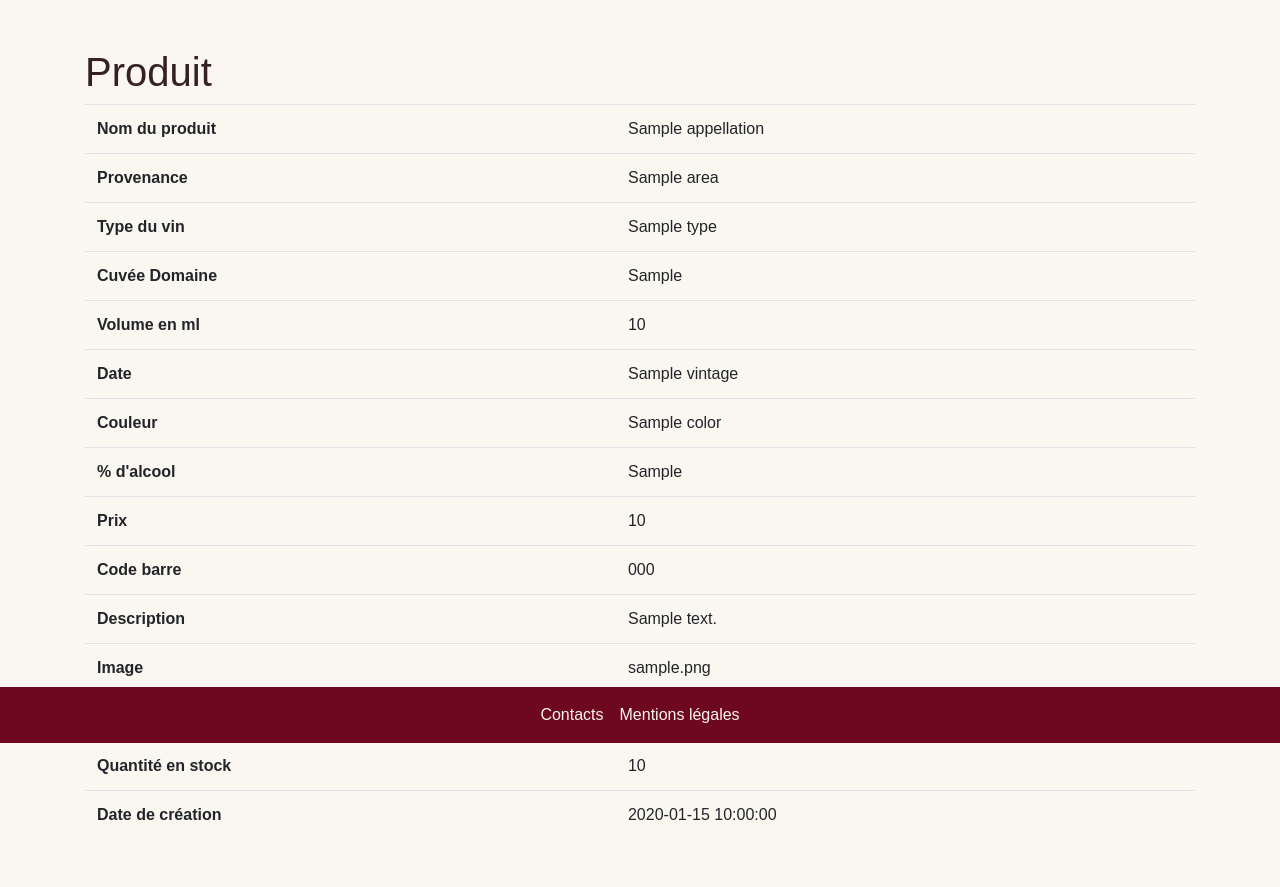
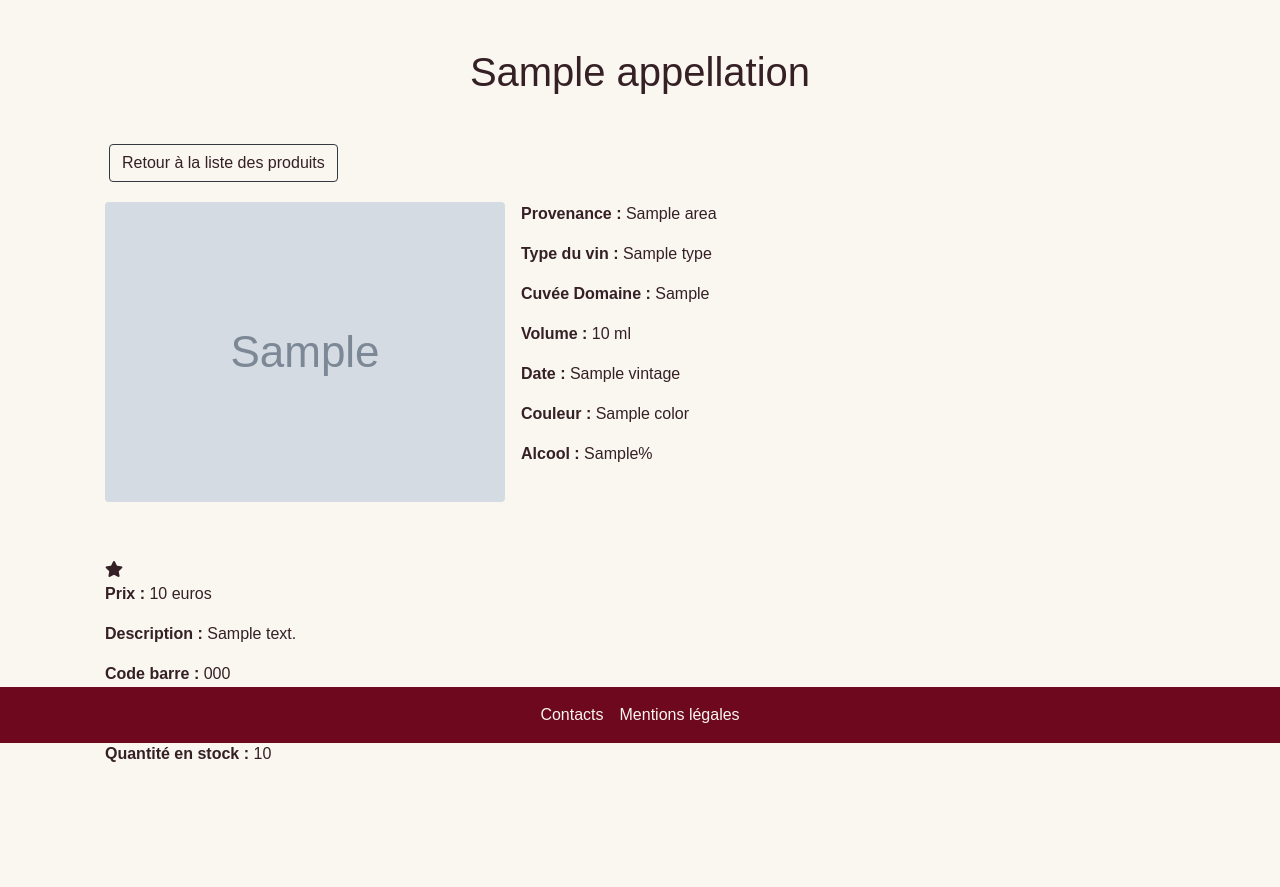
Before and after one commit to LouGrom/Owine, a Symfony app: template templates/shop/show.html.twig in a window 1280 px wide. Shown: the part 57-944 px from the top of the page. After the commit the page ends 819 px from the top, so only its background shows below. Run offline with Twig, Linux system fonts and the light colour scheme; the template is opened without the code that fills it: most values are stand-ins (such as "Sample title", 1, 10 or a date in 2020); grey boxes marked "Sample" are stand-in pictures; some libraries are stand-ins or nearby versions; some web fonts are replaced.

Commit message:
update product show

```diff
--- a/templates/shop/show.html.twig
+++ b/templates/shop/show.html.twig
@@ -3,70 +3,36 @@
 {% block title %}Produit{% endblock %}
 
 {% block body %}
-    <h1>Produit</h1>
+    <h1 class="text-center mb-5">{{ product.appellation }}</h1>
 
-    <table class="table">
-        <tbody>
-            <tr>
-                <th>Nom du produit</th>
-                <td>{{ product.appellation }}</td>
-            </tr>
-            <tr>
-                <th>Provenance</th>
-                <td>{{ product.area }}</td>
-            </tr>
-            <tr>
-                <th>Type du vin</th>
-                <td>{{ product.type.name }}</td>
-            </tr>
-            <tr>
-                <th>Cuvée Domaine</th>
-                <td>{{ product.cuveeDomaine }}</td>
-            </tr>
-            <tr>
-                <th>Volume en ml</th>
-                <td>{{ product.capacity }}</td>
-            </tr>
-            <tr>
-                <th>Date</th>
-                <td>{{ product.vintage }}</td>
-            </tr>
-            <tr>
-                <th>Couleur</th>
-                <td>{{ product.color.name }}</td>
-            </tr>
-            <tr>
-                <th>% d'alcool</th>
-                <td>{{ product.alcoholVolume }}</td>
-            </tr>
-            <tr>
-                <th>Prix</th>
-                <td>{{ product.price }}</td>
-            </tr>
-            <tr>
-                <th>Code barre</th>
-                <td>{{ product.hsCode }}</td>
-            </tr>
-            <tr>
-                <th>Description</th>
-                <td>{{ product.description }}</td>
-            </tr>
-            <tr>
-                <th>Image</th>
-                <td>{{ product.picture }}</td>
-            </tr>
-            <tr>
-                <th>Status</th>
-                <td>{{ product.status }}</td>
-            </tr>
-            <tr>
-                <th>Quantité en stock</th>
-                <td>{{ product.stockQuantity }}</td>
-            </tr>
-            <tr>
-                <th>Date de création</th>
-                <td>{{ product.createdAt ? product.createdAt|date('Y-m-d H:i:s') : '' }}</td>
-            </tr>
-        </tbody>
-    </table>
+    <a href="{{ path('products_list') }}" class="btn btn-dark ml-4">Retour à la liste des produits</a>
+
+    <div class="card-body">
+        <div class="row">
+            <div class="col-md-12">
+                <img src="{{ product.picture }}" class="mb-3 mr-3 rounded float-left mw-100">
+                <div class="card-text">
+                    <p><strong>Provenance :</strong> {{ product.area }}</p>
+                    <p><strong>Type du vin :</strong> {{ product.type.name }}</p>
+                    <p><strong>Cuvée Domaine :</strong> {{ product.cuveeDomaine }}</p>
+                    <p><strong>Volume :</strong> {{ product.capacity }} ml </p>
+                    <p><strong>Date :</strong> {{ product.vintage }}</p>
+                    <p><strong>Couleur :</strong> {{ product.color.name }}</p>
+                    <p><strong>Alcool :</strong> {{ product.alcoholVolume }}%</p>
+                </div>
+            </div>
+        </div>
+    </div>
+
+    <div class="card-body">
+        {% for i in 0..random(4) %}
+        <i class="fa fa-star" aria-hidden="true"></i>
+        {% endfor %}
+        <p><strong>Prix :</strong> {{ product.price }} euros</p>
+        <p><strong>Description :</strong> {{ product.description }}</p>
+        <p><strong>Code barre :</strong> {{ product.hsCode }}</p>
+        <p><strong>Status :</strong> {{ product.status }}</p>
+        <p><strong>Quantité en stock :</strong> {{ product.stockQuantity }}</p>
+    </div>
+
 {% endblock %}
```
